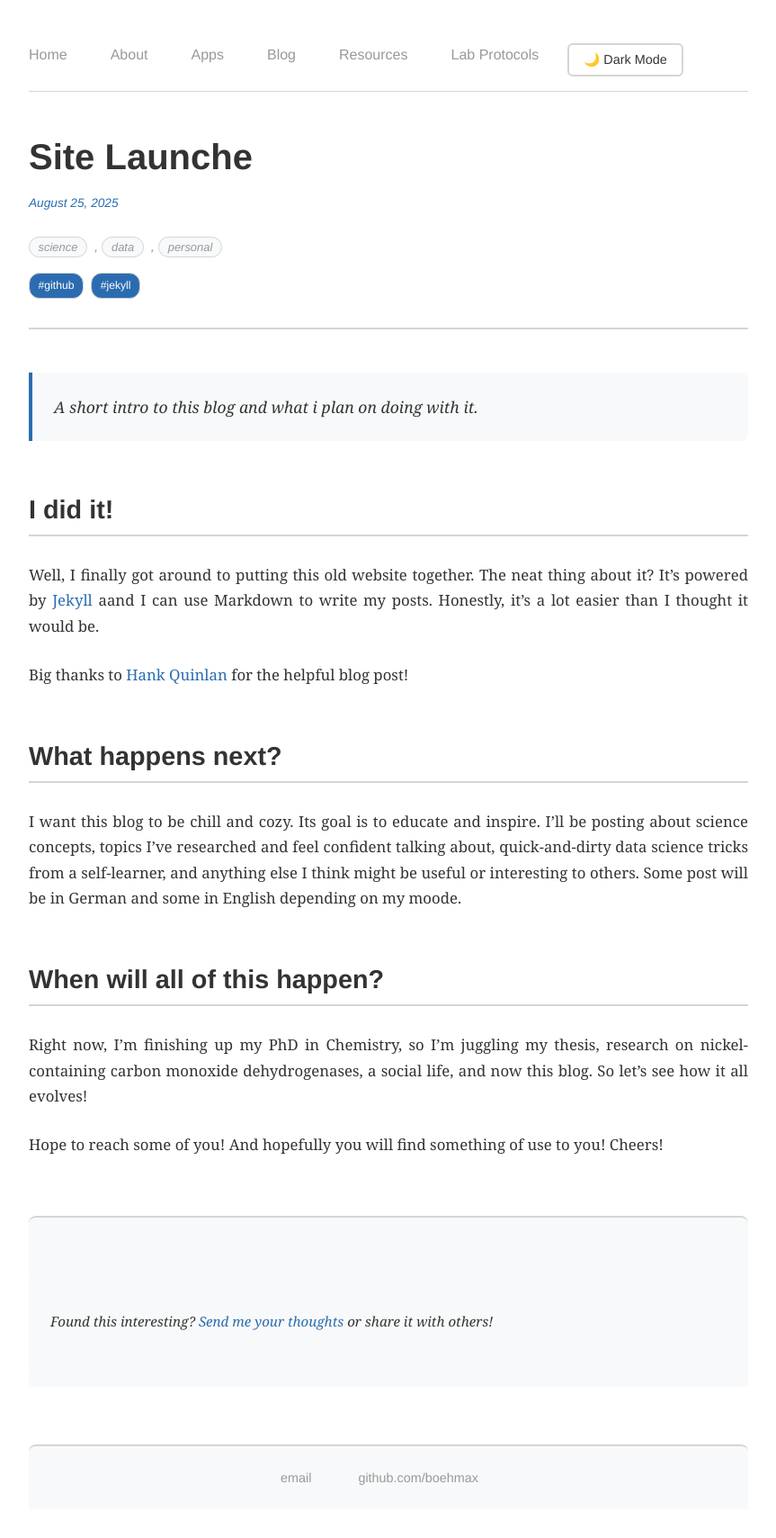
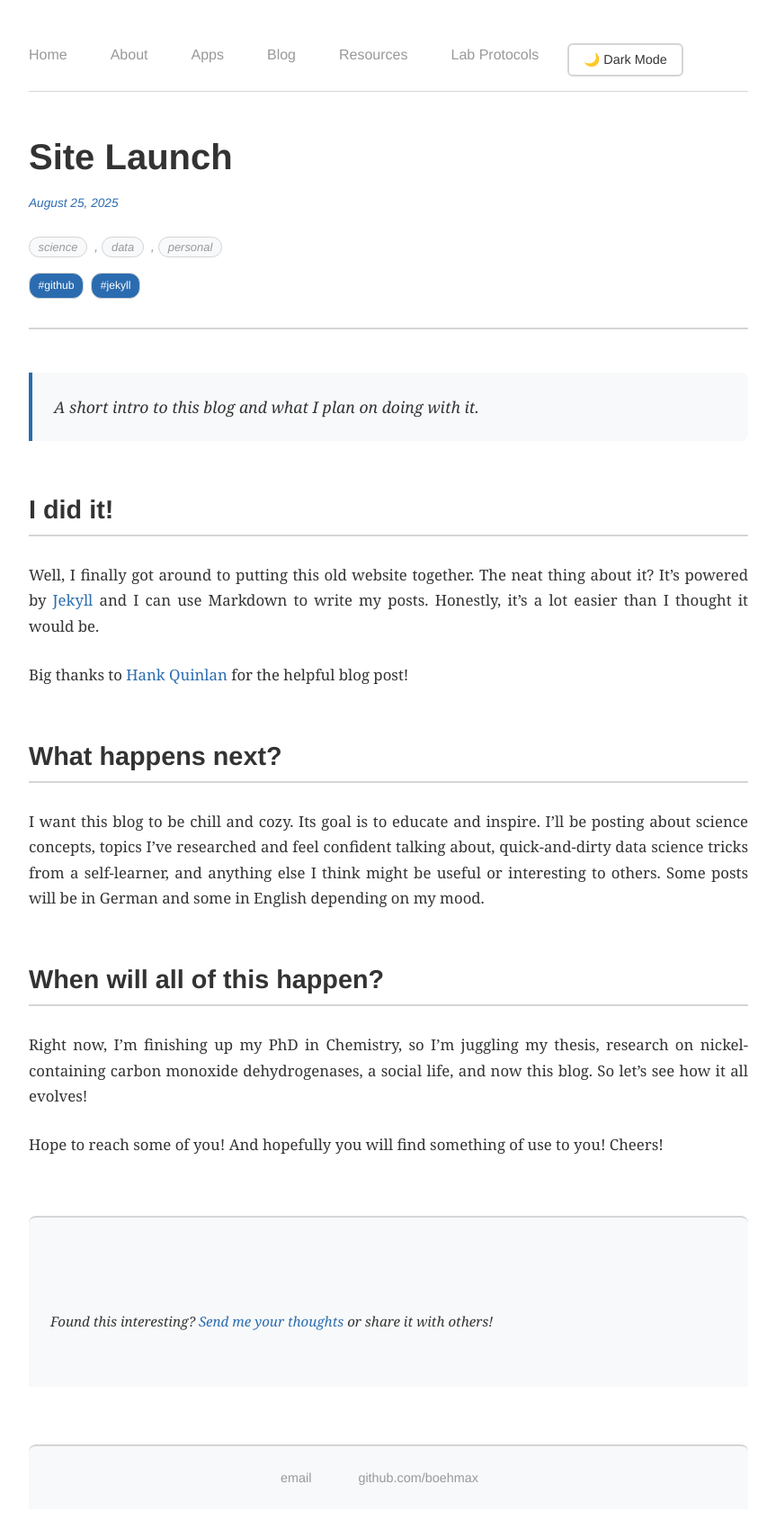
Before and after one commit to boehmax/boehmax.github.io, a Jekyll site: the page built from _posts/2025-08-25-site-launched.md, in a window 1280 px wide. Shown: the whole page at 90% size, without its empty margins (208-1071 px from the left). Built offline with Jekyll 4.4.1, drawn with Linux system fonts in a browser that asks for light colours; nearby versions of some CDN libraries.

Commit message:
consider changing this

```diff
--- a/_posts/2025-08-25-site-launched.md
+++ b/_posts/2025-08-25-site-launched.md
@@ -1,20 +1,20 @@
 ---
 layout: post
-title: "Site Launche"
+title: "Site Launch"
 date: 2025-08-25
 categories: [personal]
 tags: [github, jekyll]
-excerpt: "A short intro to this blog and what i plan on doing with it."
+excerpt: "A short intro to this blog and what I plan on doing with it."
 math: false  # Enable MathJax for equations
 ---
 
 ## I did it!
-Well, I finally got around to putting this old website together. The neat thing about it? It’s powered by [Jekyll](http://jekyllrb.com) aand I can use Markdown to write my posts. Honestly, it’s a lot easier than I thought it would be.
+Well, I finally got around to putting this old website together. The neat thing about it? It’s powered by [Jekyll](http://jekyllrb.com) and I can use Markdown to write my posts. Honestly, it’s a lot easier than I thought it would be.
 
 Big thanks to [Hank Quinlan](https://jmcglone.com/guides/github-pages/) for the helpful blog post!
 
 ## What happens next?
-I want this blog to be chill and cozy. Its goal is to educate and inspire. I’ll be posting about science concepts, topics I’ve researched and feel confident talking about, quick-and-dirty data science tricks from a self-learner, and anything else I think might be useful or interesting to others. Some post will be in German and some in English depending on my moode.
+I want this blog to be chill and cozy. Its goal is to educate and inspire. I’ll be posting about science concepts, topics I’ve researched and feel confident talking about, quick-and-dirty data science tricks from a self-learner, and anything else I think might be useful or interesting to others. Some posts will be in German and some in English depending on my mood.
 
 ## When will all of this happen?
 Right now, I’m finishing up my PhD in Chemistry, so I’m juggling my thesis, research on nickel-containing carbon monoxide dehydrogenases, a social life, and now this blog. So let’s see how it all evolves!
--- a/about/index.html
+++ b/about/index.html
@@ -12,8 +12,8 @@ title: About Maximilian Boehm
     <h2>Hallo!</h2>
     <p>Mein Name ist Maximilian Böhm! Freut mich dich kennen zu lernen und dass du meinen Blog gefunden hast!
 Derzeit arbeite ich an meiner Forschung zu Kohlenstoffmonoxid Dehydrogenasen, einer uralten Proteinfamilie!
-In diesem Blog möchte ich auszüge aus meiner under der Forschung anderer vorstellen, Datan aufarbeiten und presentieren und hoffentlich Leute für die Wissenschaft begeistern!
-Wenn du Fragen hast konaktieren mich gerne via GitHub oder Email! Ich versuche so zeitig wie möglich zu antworten!
+In diesem Blog möchte ich Auszüge aus meiner und der Forschung anderer vorstellen, Daten aufarbeiten und präsentieren und hoffentlich Leute für die Wissenschaft begeistern!
+Wenn du Fragen hast, kontaktiere mich gerne via GitHub oder Email! Ich versuche so zeitig wie möglich zu antworten!
 
 Bis dahin!
 Max</p>
```
Also changed, not shown: _data/shiny_apps.yml (+10 -11 lines).
